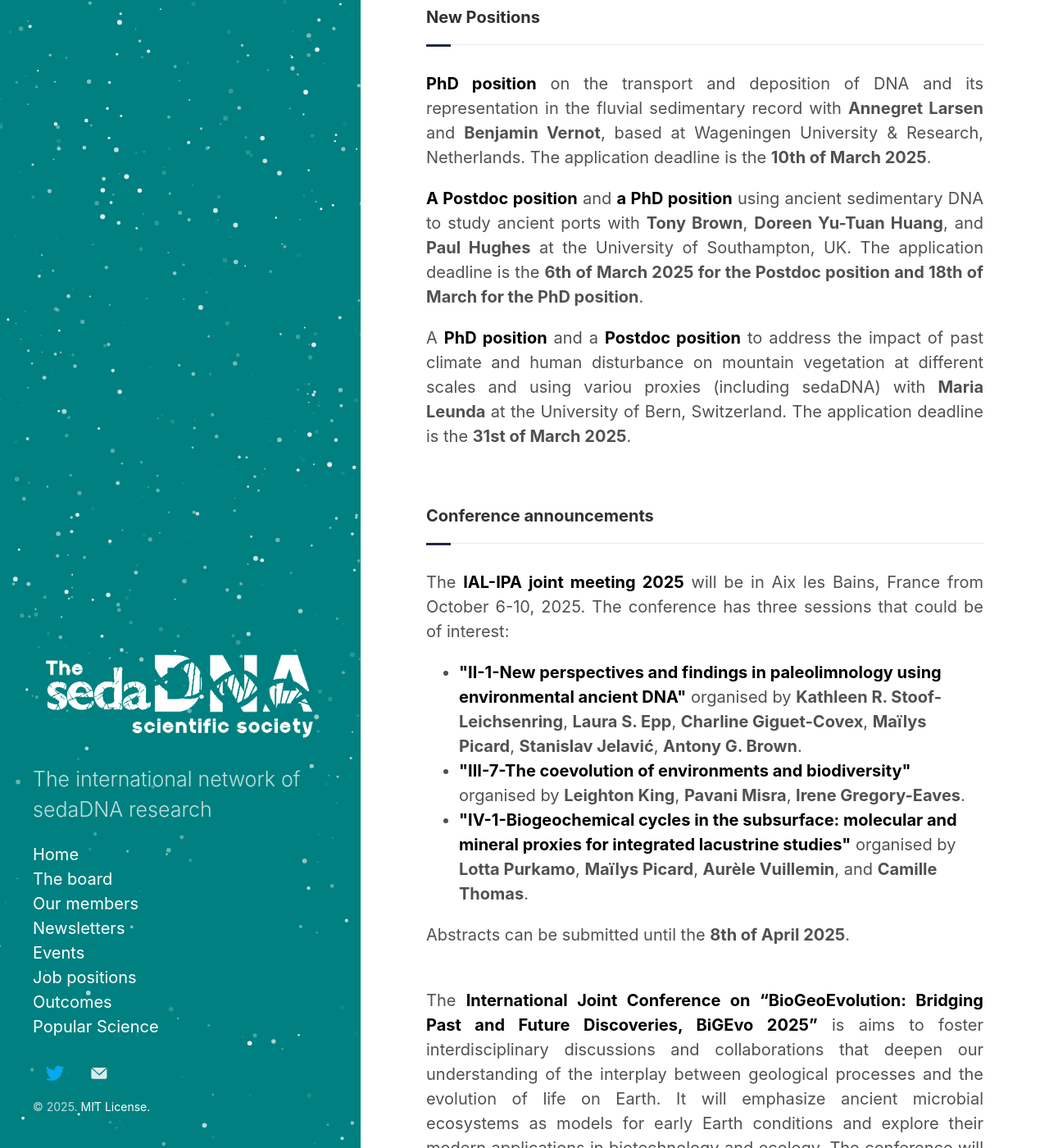
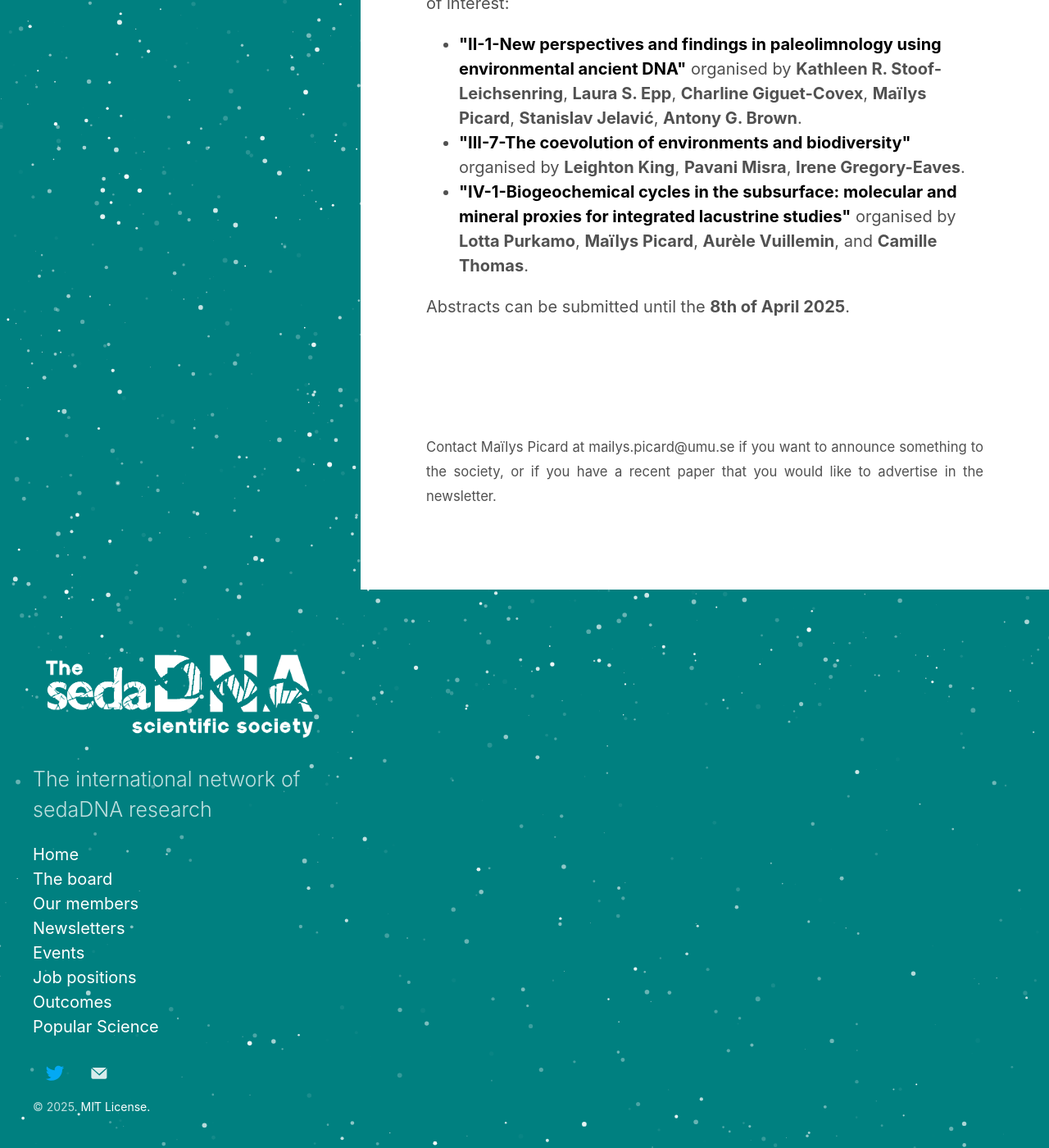
Before and after one commit to sedadna/sedadna.github.io, a Jekyll site: the page built from category/news/25-04.md, in a window 1280 px wide and 1400 px high, scrolled down 2071 px. Shown: the whole window at 82% size. Built offline with Jekyll 4.4.1, drawn with Linux system fonts in a browser that asks for light colours; some of the changed text lies outside the part shown.

Commit message:
Update 25-04.md

```diff
--- a/category/news/25-04.md
+++ b/category/news/25-04.md
@@ -16,7 +16,7 @@
 
 <p>We would like to remind everyone that seminars are held once a month specifically for early career researchers (ERCs) / students, on the first Thursday of the month, to be able to talk about your research and exchange with fellow ERCs also working on sedaDNA. Seminars occur in two timezones, and are organised by Ines Barrenechea (Europe-Africa time zone) and Jordan Von Eggers (Americas time zone). Any early career member is more than welcome to join - you can sign up by emailing Ines (ines.a.angeles@uit.no) or Jordan (jvonegge@uwyo.edu).</p>
 
-<p>A frriendly reminder that if you would like to advertise something to the society, share a new paper for the newsletter, you can get in touch with me (Maïlys Picard, mailys.picard@umu.se). You are very welcome to share your news directly with all of our members using the mailing list <a href="mailto:sedadna-society@googlegroups.com">sedadna-society@googlegroups.com</a>. The present newsletter distribution list is only one-way, to send the newsletter. We look forward to hearing from you!</p>
+<p>A frriendly reminder that the present newsletter distribution list is only one-way, to send the newsletter. If you would like to advertise something to the society, please use our general mailing list <a href="mailto:sedadna-society@googlegroups.com">sedadna-society@googlegroups.com</a>. You are also welcome to get in touch with me regarding news or queries (Maïlys Picard, mailys.picard@umu.se). We look forward to hearing from you!</p>
 
 <p>Wishing you a great month of April,</p>
 <p>The organising board</p>
@@ -40,28 +40,6 @@
 
 
 
-
-
-
-<br>
-
-<div class="intro">
-<h4 class="section-title underline">Preprints</h4>
-
-
-
-
-<br>
-<div class="intro">
-<h4 class="section-title underline">New Positions</h4>
-
-<p><a href="https://www.wur.nl/nl/vacature/phd-position-sedimentary-ancient-dna-sedadna-as-a-robust-tool-for-river-science.htm" target="_blank"><b>PhD position</b></a> on the transport and deposition of DNA and its representation in the fluvial sedimentary record with <b>Annegret Larsen</b> and <b>Benjamin Vernot</b>, based at Wageningen University & Research, Netherlands. The application deadline is the <b>10th of March 2025</b>.</p>
-
-<p><a href="https://jobs.soton.ac.uk/Vacancy.aspx?ref=3002725WR" target="_blank"><b>A Postdoc position</b></a> and <a href="https://www.findaphd.com/phds/project/the-palaeoecology-and-sedadna-of-ancient-ports/?p181593" target="_blank"><b>a PhD position</b></a> using ancient sedimentary DNA to study ancient ports with <b>Tony Brown</b>, <b>Doreen Yu-Tuan Huang</b>, and <b>Paul Hughes</b> at the University of Southampton, UK. The application deadline is the <b>6th of March 2025 for the Postdoc position and 18th of March for the PhD position</b>.</p>
-
-<p>A <a href="https://euraxess.ec.europa.eu/jobs/314957" target="_blank"><b>PhD position</b></a> and a <a href="https://euraxess.ec.europa.eu/jobs/314958" target="_blank"><b>Postdoc position</b></a> to address the impact of past climate and human disturbance on mountain vegetation at different scales and using variou proxies (including sedaDNA) with <b>Maria Leunda</b> at the University of Bern, Switzerland. The application deadline is the <b>31st of March 2025</b>.</p>
-
-
 <br>
 
 <div class="intro">
@@ -81,13 +59,6 @@
  <br>
 
 
-<p align="justify">The <a href="https://www.iscb.org/bigevo2025/home" target="_blank"><b>International Joint Conference on “BioGeoEvolution: Bridging Past and Future Discoveries, BiGEvo 2025”</b></a> is aims to foster interdisciplinary discussions and collaborations that deepen our understanding of the interplay between geological processes and the evolution of life on Earth. It will emphasize ancient microbial ecosystems as models for early Earth conditions and explore their modern applications in biotechnology and ecology. The conference will be held in Cuatro Ciénegas, Coahuila, Mexico, 28-30 May 2025, with pre and post-conference events occurring 26-27 May and 31 May - June 1. <b> Abstract submission closes the 1st of April 2025</b>.</p>
-
-<br>
-
-
-<p> Another reminder about the second sedaDNA meeting in Tromsø (Norway) from the 23rd to 26th of June 2025. If you would like meet fellow sedaDNA enthusiasts in person, please remember to <a href="https://nordicsocietyoikos.glueup.com/event/2nd-sedadna-scientific-society-conference-125115/home.html">register</a> before the 1st of April. </p>
-
 
 <br>
 <br>
```
